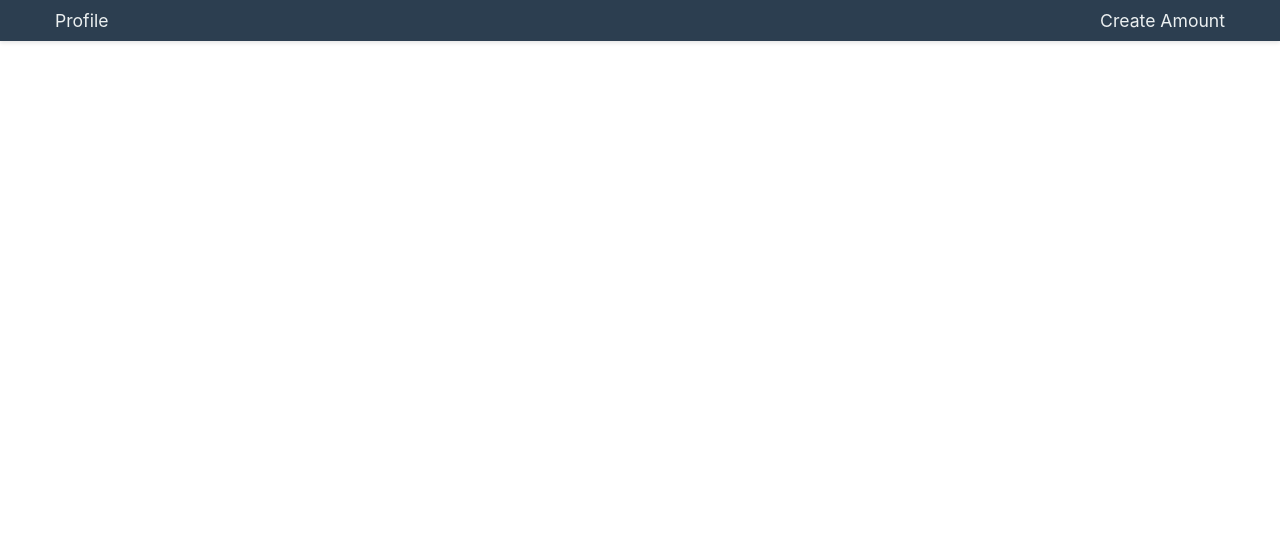
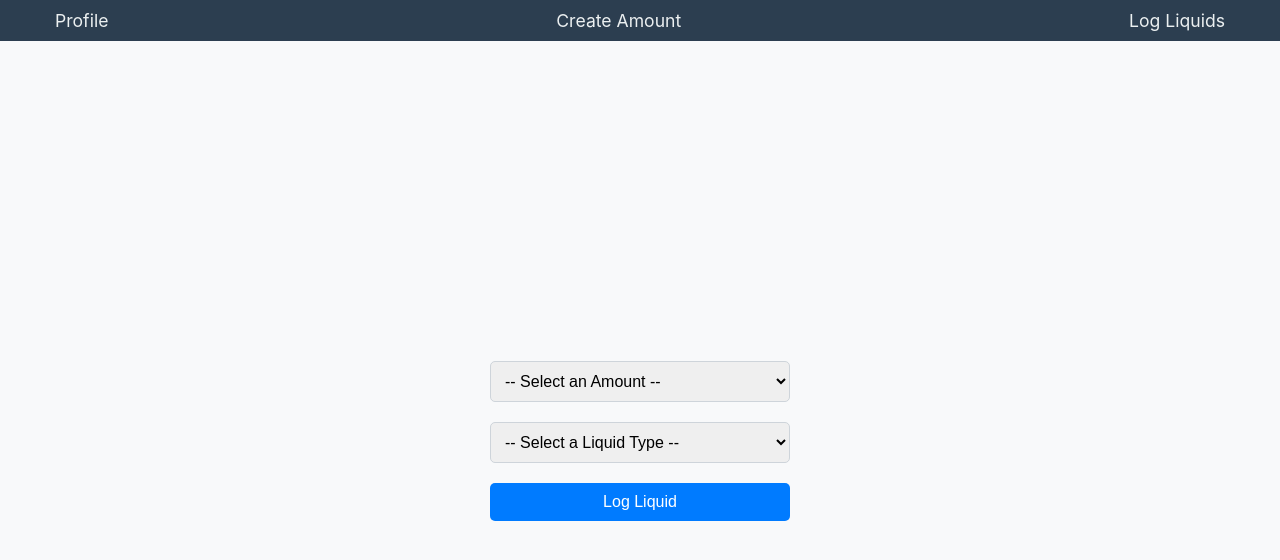
Before and after one commit to Alexanderdomino/FEDExam_React, a React (Create React App) app: page /log in a window 1280 px wide. Shown: the top 560 px of the page. Built offline with nearby package versions, Linux system fonts and the light colour scheme; data requests are answered from the project's data file.

Commit message:
Server is working on CreateAmount.js and LogLiquid.js

```diff
--- a/src/Components/App/App.js
+++ b/src/Components/App/App.js
@@ -5,6 +5,7 @@ import './App.css';
 import Profile from '../Profile/Profile'
 import Navbar from "../NavBar/NavBar";
 import CreateAmount from "../CreateAmount/CreateAmount";
+import LogLiquid from "../LogLiquid/LogLiquid";
 
 function App() {
   return (
@@ -13,6 +14,7 @@ function App() {
               <Routes>
                   <Route path="/profile" element={<Profile />} />
                   <Route path="/amount" element={<CreateAmount />} />
+                  <Route path="/log" element={<LogLiquid />} />
                   <Route path="/" element={<Profile />} />
               </Routes>
       </Router>
--- a/src/Components/CreateAmount/CreateAmount.js
+++ b/src/Components/CreateAmount/CreateAmount.js
@@ -1,26 +1,47 @@
 import React, { useState } from 'react';
-import './CreateAmount.css'
+import './CreateAmount.css';
 
 function CreateAmount() {
-    const [container, setContainer] = useState('');
-    const [amount, setAmount] = useState('');
+    const [amountName, setAmountName] = useState('');
+    const [amountml, setAmountML] = useState('');
 
     const handleSubmit = (event) => {
         event.preventDefault();
-        const newAmount = { container, amount };
+        const newAmount = { amountName, amountml };
 
-        // TODO: Make a POST request to your API to save the newAmount
-
-        // Reset form
-        setContainer('');
-        setAmount('');
+        fetch('http://localhost:3001/amounts', {
+            method: 'POST',
+            headers: {
+                'Content-Type': 'application/json',
+            },
+            body: JSON.stringify(newAmount),
+        })
+            .then(response => response.json())
+            .then(data => {
+                console.log('Success:', data);
+                setAmountName('');
+                setAmountML('');
+            })
+            .catch(error => console.error('Error:', error));
     };
 
     return (
         <div className="create-amount">
             <form onSubmit={handleSubmit}>
-                <input type="text" placeholder="Container Name (e.g., Cup)" value={container} onChange={e => setContainer(e.target.value)} required />
-                <input type="number" placeholder="Amount (e.g., 100)" value={amount} onChange={e => setAmount(e.target.value)} required />
+                <input
+                    type="text"
+                    placeholder="Container Name (e.g., Cup)"
+                    value={amountName}
+                    onChange={e => setAmountName(e.target.value)}
+                    required
+                />
+                <input
+                    type="number"
+                    placeholder="Amount (e.g., 100)"
+                    value={amountml}
+                    onChange={e => setAmountML(e.target.value)}
+                    required
+                />
                 <button type="submit">Save Amount</button>
             </form>
         </div>
--- /dev/null
+++ b/src/Components/LogLiquid/LogLiquid.css
@@ -0,0 +1,35 @@
+.log-liquid {
+    display: flex;
+    justify-content: center;
+    align-items: center;
+    height: 100vh;
+    background-color: #f8f9fa;
+}
+
+.log-liquid form {
+    display: flex;
+    flex-direction: column;
+    width: 300px;
+    gap: 20px;
+}
+
+.log-liquid select {
+    padding: 10px;
+    font-size: 1em;
+    border: 1px solid #ced4da;
+    border-radius: 5px;
+}
+
+.log-liquid button {
+    padding: 10px;
+    font-size: 1em;
+    background-color: #007bff;
+    color: white;
+    border: none;
+    border-radius: 5px;
+    cursor: pointer;
+}
+
+.log-liquid button:hover {
+    background-color: #0056b3;
+}
--- a/src/Components/LogLiquid/LogLiquid.js
+++ b/src/Components/LogLiquid/LogLiquid.js
@@ -1,33 +1,62 @@
-import React, { useState } from 'react';
+import React, { useState, useEffect } from 'react';
+import './LogLiquid.css'
 
-function LogLiquid({containers, liquidTypes}) {
-    const [selectedContainer, setSelectedContainer] = useState('');
+function LogLiquid() {
+    const [selectedAmount, setSelectedAmount] = useState('');
     const [selectedLiquidType, setSelectedLiquidType] = useState('');
+    const [amounts, setAmounts] = useState([]);
+    const [liquidTypes, setLiquidTypes] = useState(["Water", "Juice", "Milk"]);
+
+    useEffect(() => {
+        fetch('http://localhost:3001/amounts')
+            .then(response => response.json())
+            .then(data => setAmounts(data))
+            .catch(error => console.error('Error:', error));
+    }, []);
 
     const handleSubmit = (event) => {
         event.preventDefault();
-        const liquidLog = { selectedContainer, selectedLiquidType };
+        const date = new Date();
+        const selectedAmountObject = amounts.find(amount => `${amount.amountName} ${amount.amountml}` === selectedAmount);
+        const liquidLog = {
+            date: `${date.getDate()}.${date.getMonth() + 1}.${date.getFullYear()}`,
+            time: `${date.getHours()}:${date.getMinutes() < 10 ? '0' : ''}${date.getMinutes()}`,
+            amountName: selectedAmountObject.amountName,
+            amountml: Number(selectedAmountObject.amountml),
+            type: selectedLiquidType,
+        };
 
-        // TODO: Make a POST request to your API to save the liquidLog
-
-        // Reset form
-        setSelectedContainer('');
-        setSelectedLiquidType('');
+        fetch('http://localhost:3001/intakes', {
+            method: 'POST',
+            headers: {
+                'Content-Type': 'application/json',
+            },
+            body: JSON.stringify(liquidLog),
+        })
+            .then(response => response.json())
+            .then(data => {
+                console.log('Success:', data);
+                setSelectedAmount('');
+                setSelectedLiquidType('');
+            })
+            .catch(error => console.error('Error:', error));
     };
 
     return (
         <div className="log-liquid">
             <form onSubmit={handleSubmit}>
-                <select value={selectedContainer} onChange={e => setSelectedContainer(e.target.value)} required>
-                    <option value="">-- Select a Container --</option>
-                    {containers.map(container => (
-                        <option value={container.name}>{container.name} {container.amount} ml</option>
+                <select value={selectedAmount} onChange={e => setSelectedAmount(e.target.value)} required>
+                    <option value="">-- Select an Amount --</option>
+                    {amounts.map(amount => (
+                        <option key={amount.id} value={`${amount.amountName} ${amount.amountml}`}>
+                            {amount.amountName} {amount.amountml} ml
+                        </option>
                     ))}
                 </select>
                 <select value={selectedLiquidType} onChange={e => setSelectedLiquidType(e.target.value)} required>
                     <option value="">-- Select a Liquid Type --</option>
                     {liquidTypes.map(liquidType => (
-                        <option value={liquidType}>{liquidType}</option>
+                        <option key={liquidType} value={liquidType}>{liquidType}</option>
                     ))}
                 </select>
                 <button type="submit">Log Liquid</button>
--- a/src/Components/NavBar/NavBar.js
+++ b/src/Components/NavBar/NavBar.js
@@ -8,6 +8,7 @@ function Navbar() {
             <ul>
                 <li><Link to="/profile">Profile</Link></li>
                 <li><Link to="/amount">Create Amount</Link></li>
+                <li><Link to="/log">Log Liquids</Link></li>
 
             </ul>
         </nav>
--- /dev/null
+++ b/src/db/db.json
@@ -0,0 +1,46 @@
+{
+  "amounts": [
+    {
+      "amountName": "Cup",
+      "amountml": "100",
+      "id": 1
+    },
+    {
+      "amountName": "Glass",
+      "amountml": "200",
+      "id": 2
+    },
+    {
+      "container": "Bottle",
+      "amount": "500",
+      "id": 3
+    },
+    {
+      "amountName": "Bottle",
+      "amountml": "500",
+      "id": 4
+    }
+  ],
+  "profile": {
+    "name": "Alexander Domino",
+    "dailyFluidAmount": "2000"
+  },
+  "intakes": [
+    {
+      "date": "15.6.2023",
+      "time": "13:20",
+      "amountName": "Glass",
+      "amountml": 200,
+      "type": "Juice",
+      "id": 1
+    },
+    {
+      "date": "15.6.2023",
+      "time": "18:32",
+      "amountName": "Glas",
+      "amountml": 200,
+      "type": "Water",
+      "id": 2
+    }
+  ]
+}
```
